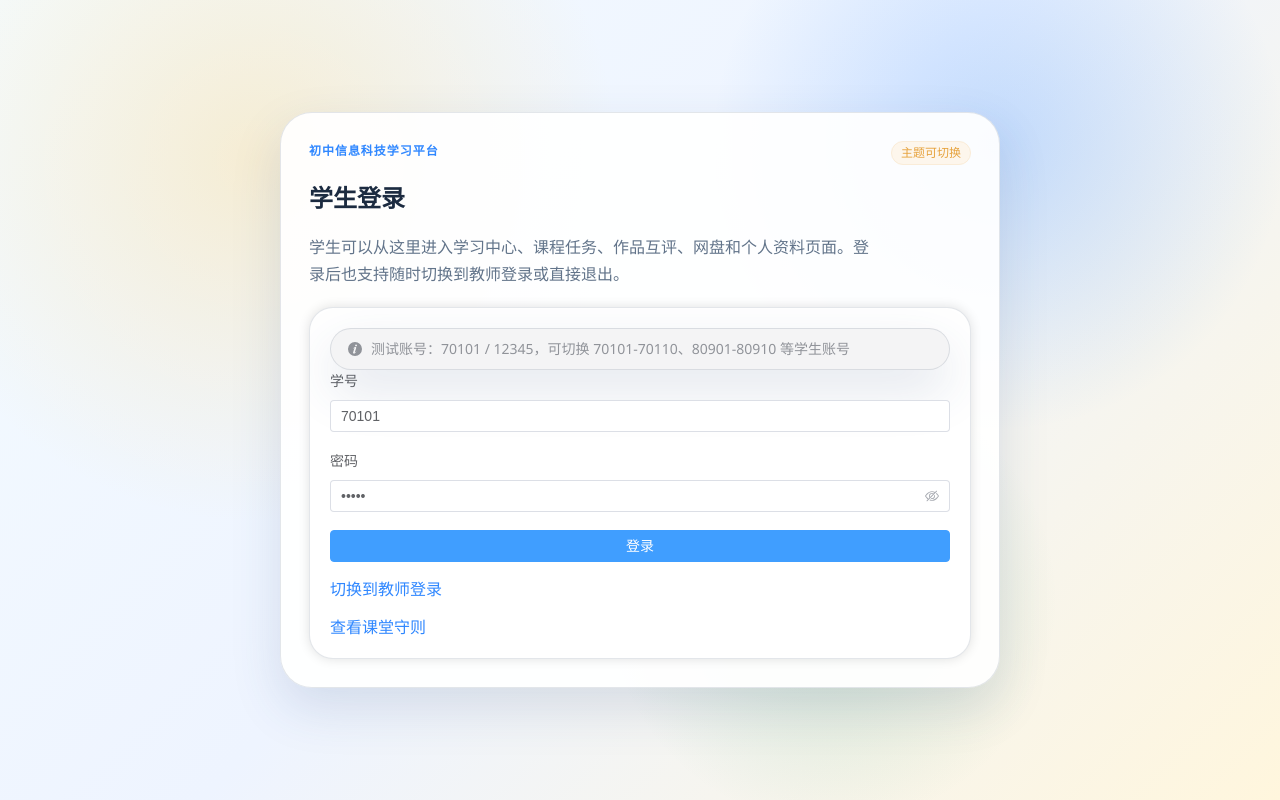
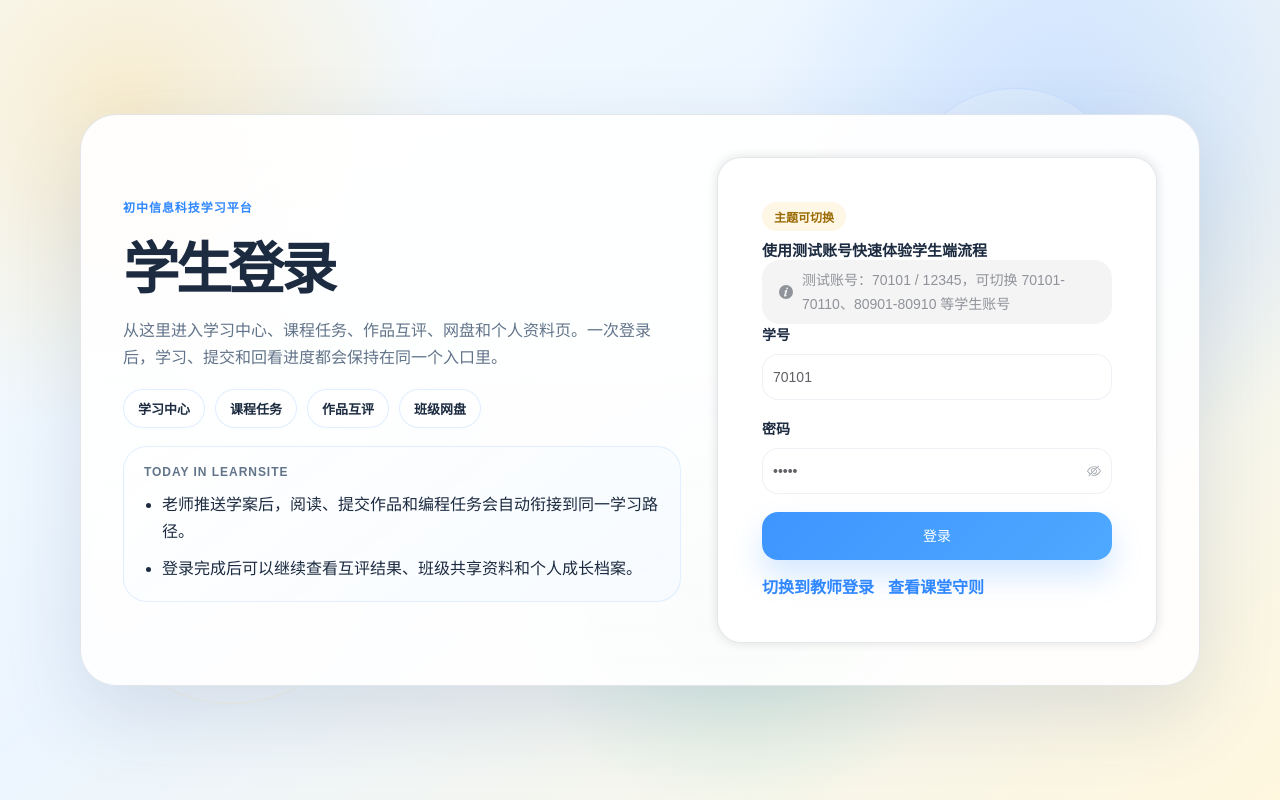
Before and after one commit to kylinpoet/learnsite-ai02, a Vue app in the folder apps/web/: page /login/student in a window 1280 px wide. Built offline with nearby package versions, Linux system fonts and the light colour scheme.

Commit message:
style(design): FINDING-001 differentiate auth entry points

```diff
--- a/apps/web/src/layouts/auth/AuthLayout.vue
+++ b/apps/web/src/layouts/auth/AuthLayout.vue
@@ -1,12 +1,28 @@
 <template>
-  <div class="auth-layout">
+  <div :class="layoutClass">
     <div class="auth-backdrop"></div>
-    <main class="auth-card">
+    <main :class="cardClass">
       <RouterView />
     </main>
   </div>
 </template>
 
 <script setup lang="ts">
-import { RouterView } from 'vue-router';
+import { computed } from 'vue';
+import { RouterView, useRoute } from 'vue-router';
+
+const route = useRoute();
+
+const authVariant = computed(() => {
+  if (route.path === '/login/student') {
+    return 'student';
+  }
+  if (route.path === '/login/staff') {
+    return 'staff';
+  }
+  return 'public';
+});
+
+const layoutClass = computed(() => ['auth-layout', `auth-layout--${authVariant.value}`]);
+const cardClass = computed(() => ['auth-card', `auth-card--${authVariant.value}`]);
 </script>
--- a/apps/web/src/modules/auth/StudentLoginPage.vue
+++ b/apps/web/src/modules/auth/StudentLoginPage.vue
@@ -1,24 +1,43 @@
 <template>
-  <section class="page-stack">
-    <div class="auth-hero">
-      <div>
+  <section class="page-stack auth-login-page student-login-page">
+    <div class="auth-stage">
+      <div class="auth-copy-column">
         <p class="eyebrow">初中信息科技学习平台</p>
         <h1>学生登录</h1>
         <p class="hero-copy">
-          学生可以从这里进入学习中心、课程任务、作品互评、网盘和个人资料页面。登录后也支持随时切换到教师登录或直接退出。
+          从这里进入学习中心、课程任务、作品互评、网盘和个人资料页。一次登录后，学习、提交和回看进度都会保持在同一个入口里。
         </p>
-      </div>
-      <el-tag type="warning" round>主题可切换</el-tag>
+
+        <div class="auth-pill-row">
+          <span class="auth-pill">学习中心</span>
+          <span class="auth-pill">课程任务</span>
+          <span class="auth-pill">作品互评</span>
+          <span class="auth-pill">班级网盘</span>
         </div>
 
-    <el-card class="soft-card">
+        <article class="auth-note-card student-note-card">
+          <p class="auth-note-card__kicker">Today in learnsite</p>
+          <ul class="auth-feature-list">
+            <li>老师推送学案后，阅读、提交作品和编程任务会自动衔接到同一学习路径。</li>
+            <li>登录完成后可以继续查看互评结果、班级共享资料和个人成长档案。</li>
+          </ul>
+        </article>
+      </div>
+
+      <el-card class="soft-card auth-form-panel">
+        <div class="auth-form-panel__top">
+          <span class="auth-form-panel__tag">主题可切换</span>
+          <p class="auth-form-panel__title">使用测试账号快速体验学生端流程</p>
+        </div>
+
         <el-alert
           :closable="false"
-        class="soft-card"
+          class="student-login-page__alert"
           show-icon
           title="测试账号：70101 / 12345，可切换 70101-70110、80901-80910 等学生账号"
           type="info"
         />
+
         <el-form label-position="top" @submit.prevent="handleLogin">
         <el-form-item label="学号">
           <el-input v-model="form.username" placeholder="请输入学号" />
@@ -29,11 +48,14 @@
         <el-alert v-if="errorMessage" :closable="false" :title="errorMessage" type="error" />
         <div class="action-row">
           <el-button :loading="isSubmitting" native-type="submit" type="primary">登录</el-button>
+          <div class="auth-link-stack">
             <RouterLink to="/login/staff">切换到教师登录</RouterLink>
             <RouterLink to="/rules">查看课堂守则</RouterLink>
           </div>
+        </div>
       </el-form>
       </el-card>
+    </div>
   </section>
 </template>
 
@@ -80,3 +102,34 @@ async function handleLogin() {
   }
 }
 </script>
+
+<style scoped>
+.student-note-card {
+  max-width: 560px;
+  background:
+    linear-gradient(145deg, rgba(255, 255, 255, 0.86) 0%, rgba(245, 250, 255, 0.84) 100%);
+}
+
+.student-login-page :deep(.el-form-item__label) {
+  color: var(--ls-text);
+  font-weight: 700;
+}
+
+.student-login-page :deep(.el-input__wrapper) {
+  min-height: 46px;
+  border-radius: 16px;
+  box-shadow: 0 0 0 1px rgba(44, 76, 132, 0.08) inset;
+}
+
+.student-login-page :deep(.el-button--primary) {
+  min-height: 48px;
+  border: none;
+  border-radius: 16px;
+  background: linear-gradient(135deg, #3e95ff 0%, #4ea9ff 100%);
+  box-shadow: 0 16px 30px rgba(62, 149, 255, 0.22);
+}
+
+.student-login-page :deep(.el-alert) {
+  border-radius: 18px;
+}
+</style>
--- a/apps/web/src/styles/base.css
+++ b/apps/web/src/styles/base.css
@@ -79,6 +79,12 @@ a {
   line-height: 1.7;
 }
 
+.hero-panel h2,
+.shell-title {
+  font-family: var(--ls-display-font);
+  letter-spacing: -0.04em;
+}
+
 .eyebrow,
 .shell-kicker {
   margin: 0 0 8px;
@@ -124,26 +130,101 @@ a {
   min-height: 100vh;
   display: grid;
   place-items: center;
-  padding: 24px;
+  padding: clamp(24px, 4vw, 40px);
+  overflow: hidden;
 }
 
 .auth-backdrop {
   position: absolute;
   inset: 0;
   background:
-    radial-gradient(circle at 20% 20%, rgba(255, 210, 111, 0.3), transparent 30%),
-    radial-gradient(circle at 78% 18%, rgba(47, 135, 255, 0.24), transparent 24%),
-    radial-gradient(circle at 65% 75%, rgba(44, 154, 99, 0.18), transparent 22%);
+    radial-gradient(circle at 16% 16%, rgba(255, 210, 111, 0.24), transparent 28%),
+    radial-gradient(circle at 78% 18%, rgba(47, 135, 255, 0.22), transparent 24%),
+    radial-gradient(circle at 68% 76%, rgba(44, 154, 99, 0.14), transparent 24%);
+}
+
+.auth-layout--student .auth-backdrop {
+  background:
+    radial-gradient(circle at 10% 14%, rgba(255, 208, 112, 0.34), transparent 24%),
+    radial-gradient(circle at 84% 18%, rgba(91, 157, 255, 0.24), transparent 26%),
+    radial-gradient(circle at 58% 74%, rgba(53, 187, 161, 0.18), transparent 24%),
+    linear-gradient(145deg, rgba(247, 252, 255, 0.96) 0%, rgba(235, 245, 255, 0.95) 44%, rgba(255, 247, 222, 0.95) 100%);
+}
+
+.auth-layout--staff .auth-backdrop {
+  background:
+    linear-gradient(180deg, rgba(242, 248, 255, 0.98) 0%, rgba(236, 243, 252, 0.98) 100%);
+}
+
+.auth-layout--staff .auth-backdrop::before,
+.auth-layout--student .auth-backdrop::before,
+.auth-layout--staff .auth-backdrop::after,
+.auth-layout--student .auth-backdrop::after {
+  content: "";
+  position: absolute;
+  inset: auto;
+  border-radius: 999px;
+  filter: blur(0);
+}
+
+.auth-layout--student .auth-backdrop::before {
+  top: 11%;
+  right: 12%;
+  width: 220px;
+  height: 220px;
+  border: 1px solid rgba(102, 157, 255, 0.16);
+  background: rgba(255, 255, 255, 0.2);
+}
+
+.auth-layout--student .auth-backdrop::after {
+  left: 7%;
+  bottom: 12%;
+  width: 280px;
+  height: 280px;
+  border: 1px solid rgba(255, 214, 120, 0.18);
+  background: rgba(255, 255, 255, 0.16);
+}
+
+.auth-layout--staff .auth-backdrop::before {
+  top: 0;
+  left: 0;
+  width: 100%;
+  height: 220px;
+  border-radius: 0 0 48px 48px;
+  background: linear-gradient(180deg, rgba(215, 230, 252, 0.7), rgba(215, 230, 252, 0));
+}
+
+.auth-layout--staff .auth-backdrop::after {
+  top: 88px;
+  right: 120px;
+  width: 360px;
+  height: 360px;
+  border: 1px solid rgba(56, 107, 179, 0.09);
+  background: rgba(255, 255, 255, 0.3);
 }
 
 .auth-card {
   position: relative;
-  width: min(720px, 100%);
-  padding: 28px;
-  border-radius: 32px;
+  width: min(1120px, 100%);
+  padding: clamp(24px, 4vw, 42px);
+  border-radius: 36px;
   border: 1px solid var(--ls-border);
-  background: rgba(255, 255, 255, 0.92);
-  box-shadow: var(--ls-shadow);
+  background: rgba(255, 255, 255, 0.9);
+  box-shadow: 0 28px 80px rgba(44, 71, 110, 0.14);
+}
+
+.auth-card--public {
+  width: min(780px, 100%);
+}
+
+.auth-card--student {
+  background:
+    linear-gradient(180deg, rgba(255, 255, 255, 0.94) 0%, rgba(255, 255, 255, 0.88) 100%);
+}
+
+.auth-card--staff {
+  background:
+    linear-gradient(180deg, rgba(255, 255, 255, 0.95) 0%, rgba(250, 252, 255, 0.94) 100%);
 }
 
 .auth-hero {
@@ -158,6 +239,114 @@ a {
   display: flex;
   flex-direction: column;
   gap: 14px;
+}
+
+.auth-stage {
+  display: grid;
+  grid-template-columns: minmax(0, 1.15fr) minmax(320px, 440px);
+  gap: clamp(20px, 3vw, 36px);
+  align-items: stretch;
+}
+
+.auth-copy-column {
+  display: grid;
+  gap: 18px;
+  align-content: center;
+}
+
+.auth-copy-column h1 {
+  margin: 0;
+  font-family: var(--ls-display-font);
+  font-size: clamp(40px, 5vw, 56px);
+  line-height: 1.02;
+  letter-spacing: -0.06em;
+}
+
+.auth-form-panel {
+  display: grid;
+  gap: 18px;
+  align-content: flex-start;
+  padding: 24px;
+  background: rgba(255, 255, 255, 0.9);
+}
+
+.auth-form-panel__top {
+  display: grid;
+  gap: 8px;
+}
+
+.auth-form-panel__title {
+  margin: 0;
+  font-size: 15px;
+  font-weight: 700;
+  color: var(--ls-text);
+}
+
+.auth-form-panel__tag {
+  display: inline-flex;
+  width: fit-content;
+  align-items: center;
+  padding: 6px 12px;
+  border-radius: 999px;
+  background: rgba(255, 210, 111, 0.18);
+  color: #9a6a05;
+  font-size: 12px;
+  font-weight: 700;
+}
+
+.auth-pill-row {
+  display: flex;
+  flex-wrap: wrap;
+  gap: 10px;
+}
+
+.auth-pill {
+  display: inline-flex;
+  align-items: center;
+  padding: 9px 14px;
+  border: 1px solid rgba(47, 135, 255, 0.14);
+  border-radius: 999px;
+  background: rgba(255, 255, 255, 0.62);
+  color: var(--ls-text);
+  font-size: 13px;
+  font-weight: 700;
+}
+
+.auth-note-card {
+  display: grid;
+  gap: 12px;
+  padding: 18px 20px;
+  border: 1px solid rgba(47, 135, 255, 0.12);
+  border-radius: 24px;
+  background: rgba(255, 255, 255, 0.62);
+}
+
+.auth-note-card__kicker {
+  margin: 0;
+  color: var(--ls-muted);
+  font-size: 12px;
+  font-weight: 700;
+  letter-spacing: 0.08em;
+  text-transform: uppercase;
+}
+
+.auth-feature-list {
+  margin: 0;
+  padding-left: 18px;
+  display: grid;
+  gap: 10px;
+  color: var(--ls-text);
+  line-height: 1.7;
+}
+
+.auth-link-stack {
+  display: flex;
+  flex-wrap: wrap;
+  gap: 14px;
+}
+
+.auth-link-stack a {
+  font-weight: 700;
 }
 
 .rule-list {
@@ -231,10 +420,38 @@ a {
     grid-template-columns: 1fr;
   }
 
+  .auth-stage {
+    grid-template-columns: 1fr;
+  }
+
   .shell-header-actions,
   .shell-header,
   .hero-panel,
   .auth-hero {
     flex-direction: column;
   }
+
+  .auth-card {
+    width: min(760px, 100%);
+  }
 }
+
+@media (max-width: 640px) {
+  .auth-card {
+    padding: 22px;
+    border-radius: 28px;
+  }
+
+  .auth-copy-column h1 {
+    font-size: 46px;
+  }
+
+  .auth-form-panel {
+    padding: 18px;
+  }
+
+  .auth-link-stack {
+    flex-direction: column;
+    gap: 10px;
+  }
+}
--- a/apps/web/src/styles/theme.css
+++ b/apps/web/src/styles/theme.css
@@ -1,5 +1,6 @@
 :root {
-  --ls-font: "Segoe UI", "PingFang SC", "Microsoft YaHei", sans-serif;
+  --ls-font: "MiSans", "HarmonyOS Sans SC", "Source Han Sans SC", "PingFang SC", "Microsoft YaHei", sans-serif;
+  --ls-display-font: "Alibaba PuHuiTi 3.0", "MiSans", "HarmonyOS Sans SC", "Source Han Sans SC", "PingFang SC", "Microsoft YaHei", sans-serif;
   --ls-bg: #f5f8ff;
   --ls-surface: rgba(255, 255, 255, 0.86);
   --ls-border: rgba(29, 52, 84, 0.12);
```
Also changed, not shown: apps/web/src/modules/auth/StaffLoginPage.vue (+106 -7 lines). Lines whose indentation alone changed are shown as unchanged.
